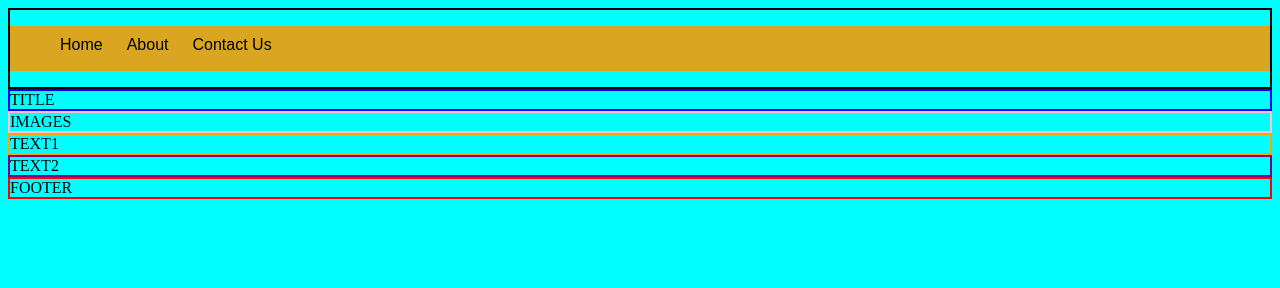
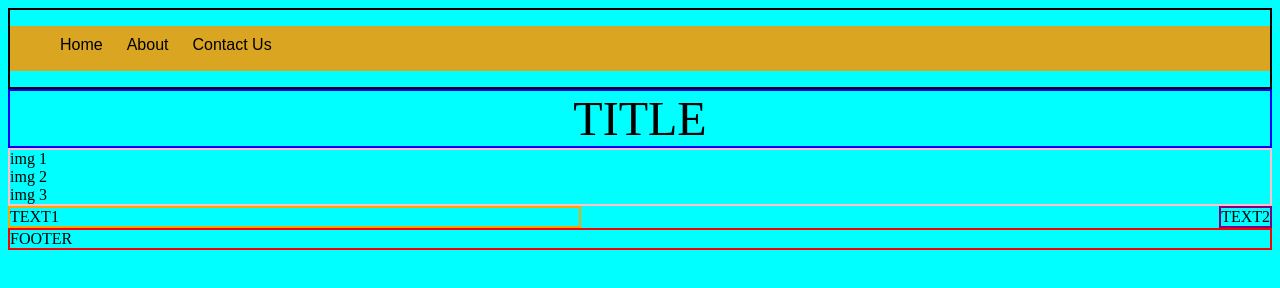
Before and after one commit to lnbailey/css1, a plain HTML site: page index.html in a window 1280 px wide. Drawn offline with Linux system fonts and the light colour scheme.

Commit message:
added basic layout

```diff
--- a/index.html
+++ b/index.html
@@ -15,7 +15,13 @@
 </nav>
 
 <div class="new-border title-color">TITLE</div>
-<div class="new-border image-color">IMAGES</div>
+
+<div class="new-border image-color">
+	<div class="img-box">img 1</div>
+	<div class="img-box">img 2</div>
+	<div class="img-box">img 3</div>
+</div>
+
 <div class="new-border text1-color">TEXT1</div>
 <div class="new-border text2-color">TEXT2</div>
 
--- a/styles.css
+++ b/styles.css
@@ -8,14 +8,20 @@ body {
 
 .title-color {
 	border-color: blue;
+	text-align: center;
+	font-size: 3em;
 }
 
 .text1-color {
 	border-color: orange;
+	float: left;
+	width: 45%;
 }
 
 .text2-color {
 	border-color: purple;
+	float: right;
+	width: 45%:
 }
 
 .image-color {
@@ -24,6 +30,7 @@ body {
 
 .footer-color {
 	border-color: red;
+	clear: both;
 }
 .top-nav {
 	background-color: goldenrod;
@@ -39,6 +46,13 @@ body {
 .top-nav li:hover {
 	color: green;
 }
+img-box{
+	width: 30%;
+	height: 50px;
+	border: 2px dashed lime;
+	display: inline-block;
+	padding: 2%;
+}
 /*
 .new-border2 {
 	border-width: 2px;
```
